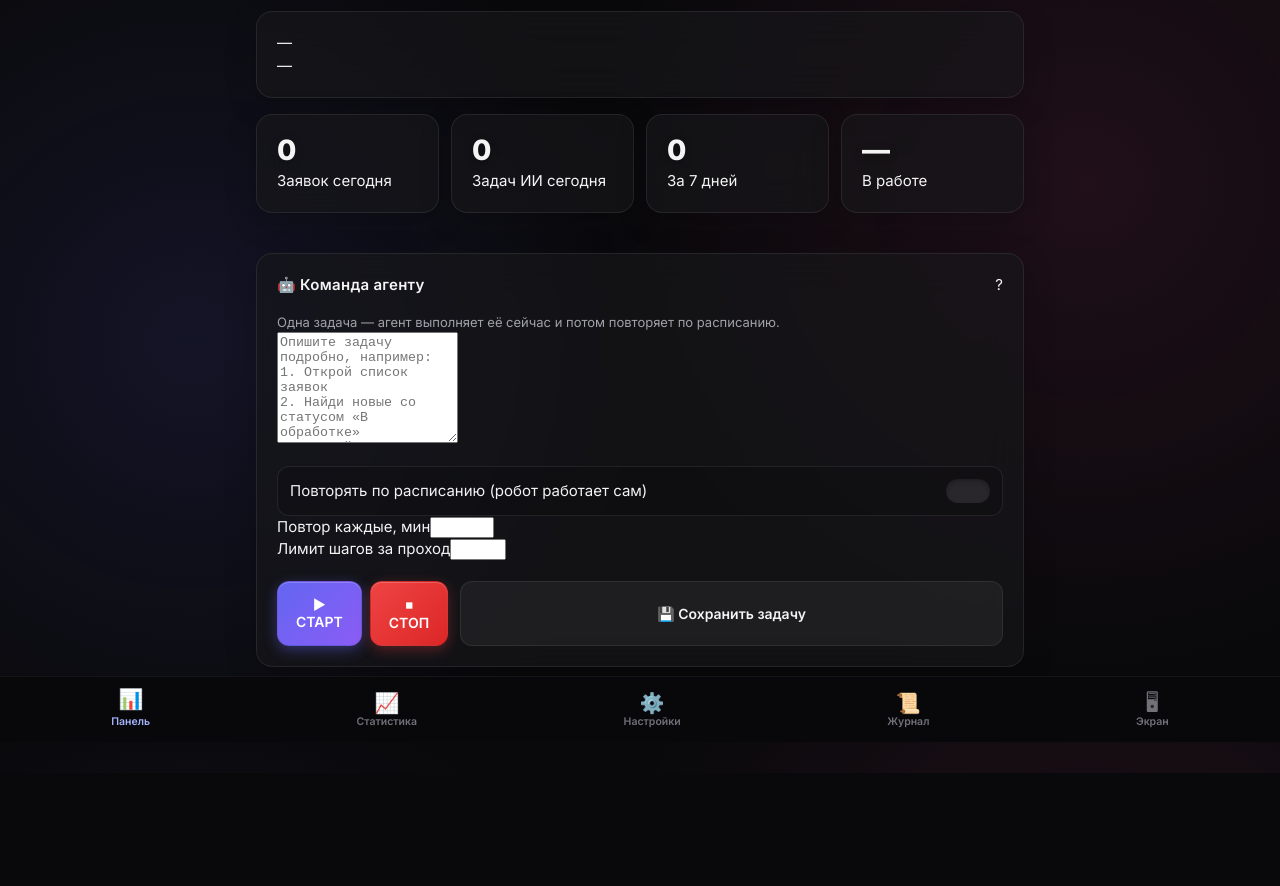
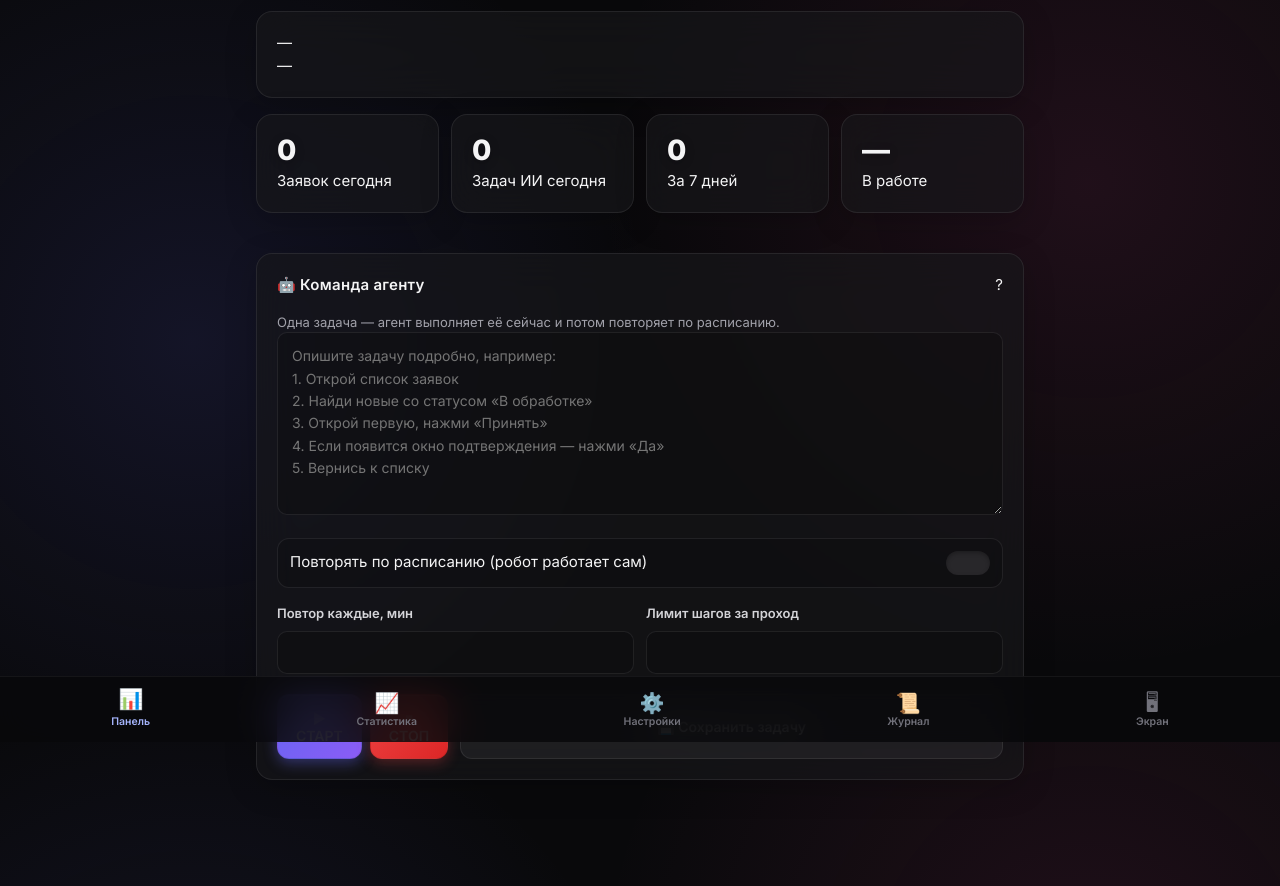
Before and after one commit to xanzada/sem, a website: page public/index.html in a window 1280 px wide. Shown: the part 58-944 px from the top of the page. Before the commit the page ends 831 px from the top, so only its background shows below. Drawn offline with nearby package versions, Linux system fonts and the light colour scheme; no server answers.

Commit message:
fix: apply modern styles to native form inputs and restore chart-box

```diff
--- a/public/css/style.css
+++ b/public/css/style.css
@@ -87,10 +87,11 @@ main { padding: 16px; margin: 0 auto; max-width: 800px; padding-bottom: 90px; }
 .kpi-lbl { font-size: 11px; font-weight: 500; color: var(--dim); text-transform: uppercase; letter-spacing: 0.05em; }
 
 /* ---------- forms ---------- */
-.form-group { display: flex; flex-direction: column; gap: 8px; margin-top: 16px; }
-.form-group:first-child { margin-top: 0; }
-.lbl { font-size: 13px; font-weight: 600; color: #d4d4d8; display: flex; align-items: center; justify-content: space-between; }
-.inp, .area, .sel {
+.field, .field-2 { display: flex; flex-direction: column; gap: 8px; margin-top: 16px; }
+.field-2 { flex-direction: row; gap: 12px; }
+.field:first-child, .field-2:first-child { margin-top: 0; }
+.field label { font-size: 13px; font-weight: 600; color: #d4d4d8; display: flex; align-items: center; justify-content: space-between; }
+input[type="text"], input[type="url"], input[type="password"], input[type="number"], textarea, select {
   width: 100%;
   background: rgba(0,0,0,0.2);
   border: 1px solid var(--line);
@@ -100,11 +101,17 @@ main { padding: 16px; margin: 0 auto; max-width: 800px; padding-bottom: 90px; }
   font-family: inherit; font-size: 14px;
   transition: all 0.2s;
 }
-.inp:focus, .area:focus, .sel:focus {
+input[type="text"]:focus, input[type="url"]:focus, input[type="password"]:focus, input[type="number"]:focus, textarea:focus, select:focus {
   outline: none; border-color: var(--acc);
   box-shadow: 0 0 0 3px var(--acc-glow);
 }
-.area { resize: vertical; min-height: 90px; line-height: 1.6; }
+textarea { resize: vertical; min-height: 90px; line-height: 1.6; }
+
+/* Also style the range input nicely */
+input[type="range"] {
+  width: 100%;
+  accent-color: var(--acc);
+}
 
 /* ---------- buttons ---------- */
 .btn {
@@ -248,3 +255,7 @@ input:checked + .slider:before { transform: translateX(20px); }
   .btn { padding: 12px 14px; font-size: 13px; }
   .kpi-lbl { font-size: 9.5px; }
 }
+
+
+.chart-box { height: 210px; margin-top: 16px; }
+.field-2 > .field { flex: 1; margin-top: 0; }
```
